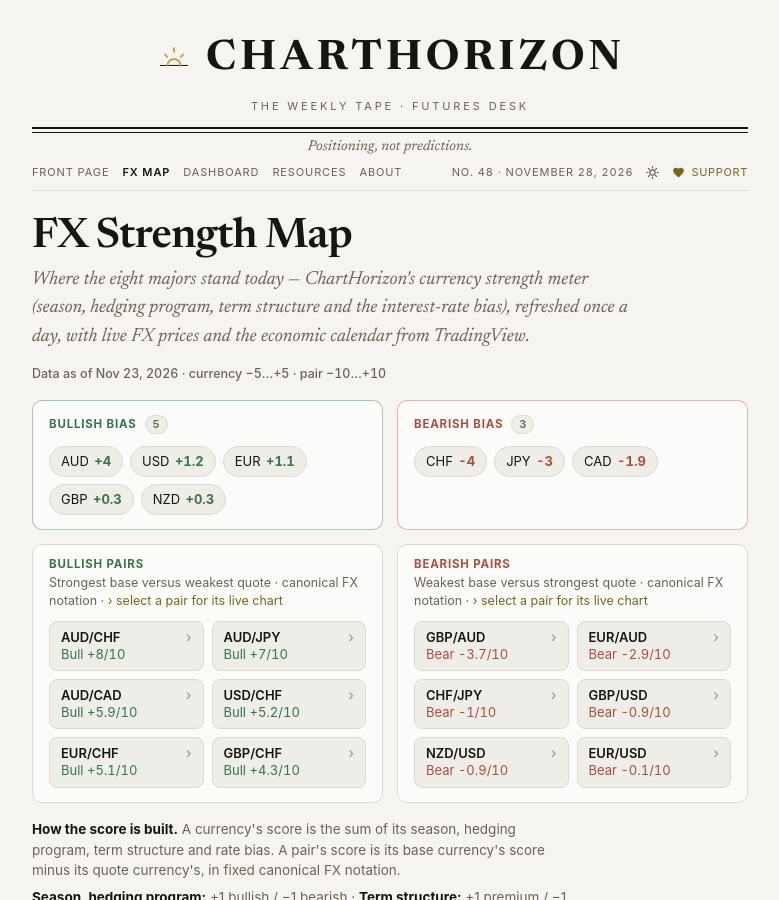
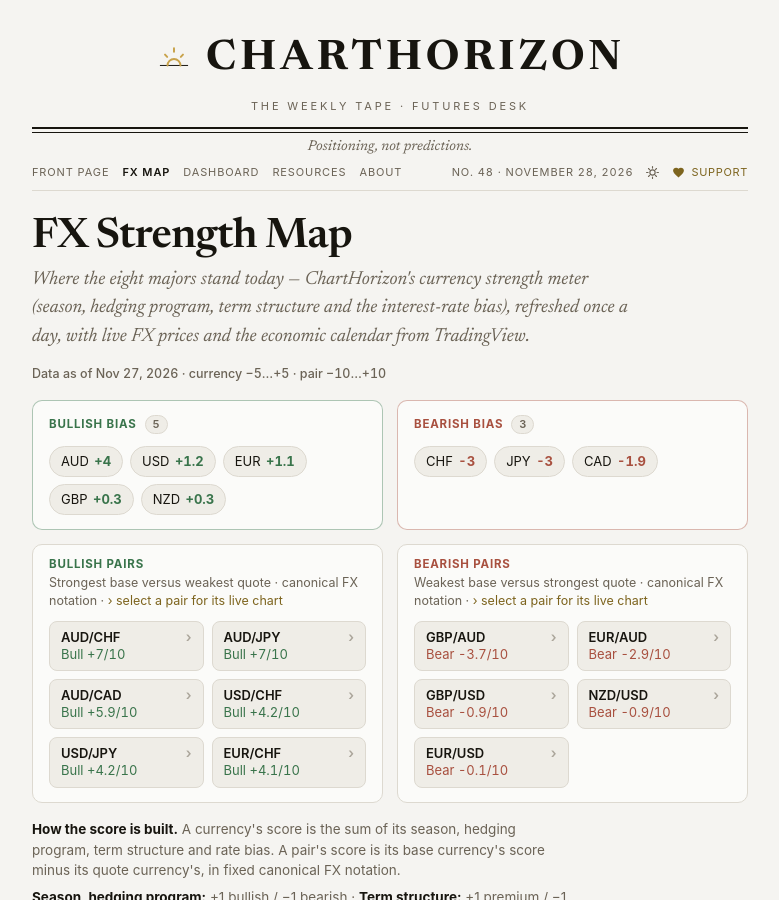
Before and after one commit to ChartHorizon/website, a Jekyll site: the page built from fx.html, in a window 1280 px wide and 900 px high. Shown: the whole window, without its empty margins (250-1029 px from the left). Built offline with Jekyll 4.4.1, drawn with Linux system fonts in a browser that asks for light colours.

Commit message:
data: FX strength snapshot Nov 27, 2026

```diff
--- a/_data/fx.json
+++ b/_data/fx.json
@@ -1,6 +1,6 @@
 {
-  "as_of": "Nov 23, 2026",
-  "generated": "2026-11-25",
+  "as_of": "Nov 27, 2026",
+  "generated": "2026-11-28",
   "max_score": 5,
   "pair_max": 10,
   "pair_threshold": 6,
@@ -35,8 +35,8 @@
   "bearish": [
     {
       "cur": "CHF",
-      "score": -4,
-      "label": "-4"
+      "score": -3,
+      "label": "-3"
     },
     {
       "cur": "JPY",
@@ -53,8 +53,8 @@
   "bullish_pairs": [
     {
       "pair": "AUD/CHF",
-      "spread": 8,
-      "label": "Bull +8/10"
+      "spread": 7,
+      "label": "Bull +7/10"
     },
     {
       "pair": "AUD/JPY",
@@ -68,18 +68,18 @@
     },
     {
       "pair": "USD/CHF",
-      "spread": 5.2,
-      "label": "Bull +5.2/10"
+      "spread": 4.2,
+      "label": "Bull +4.2/10"
+    },
+    {
+      "pair": "USD/JPY",
+      "spread": 4.2,
+      "label": "Bull +4.2/10"
     },
     {
       "pair": "EUR/CHF",
-      "spread": 5.1,
-      "label": "Bull +5.1/10"
-    },
-    {
-      "pair": "GBP/CHF",
-      "spread": 4.3,
-      "label": "Bull +4.3/10"
+      "spread": 4.1,
+      "label": "Bull +4.1/10"
     }
   ],
   "bearish_pairs": [
@@ -92,11 +92,6 @@
       "pair": "EUR/AUD",
       "spread": 2.9,
       "label": "Bear -2.9/10"
-    },
-    {
-      "pair": "CHF/JPY",
-      "spread": 1,
-      "label": "Bear -1/10"
     },
     {
       "pair": "GBP/USD",
```
